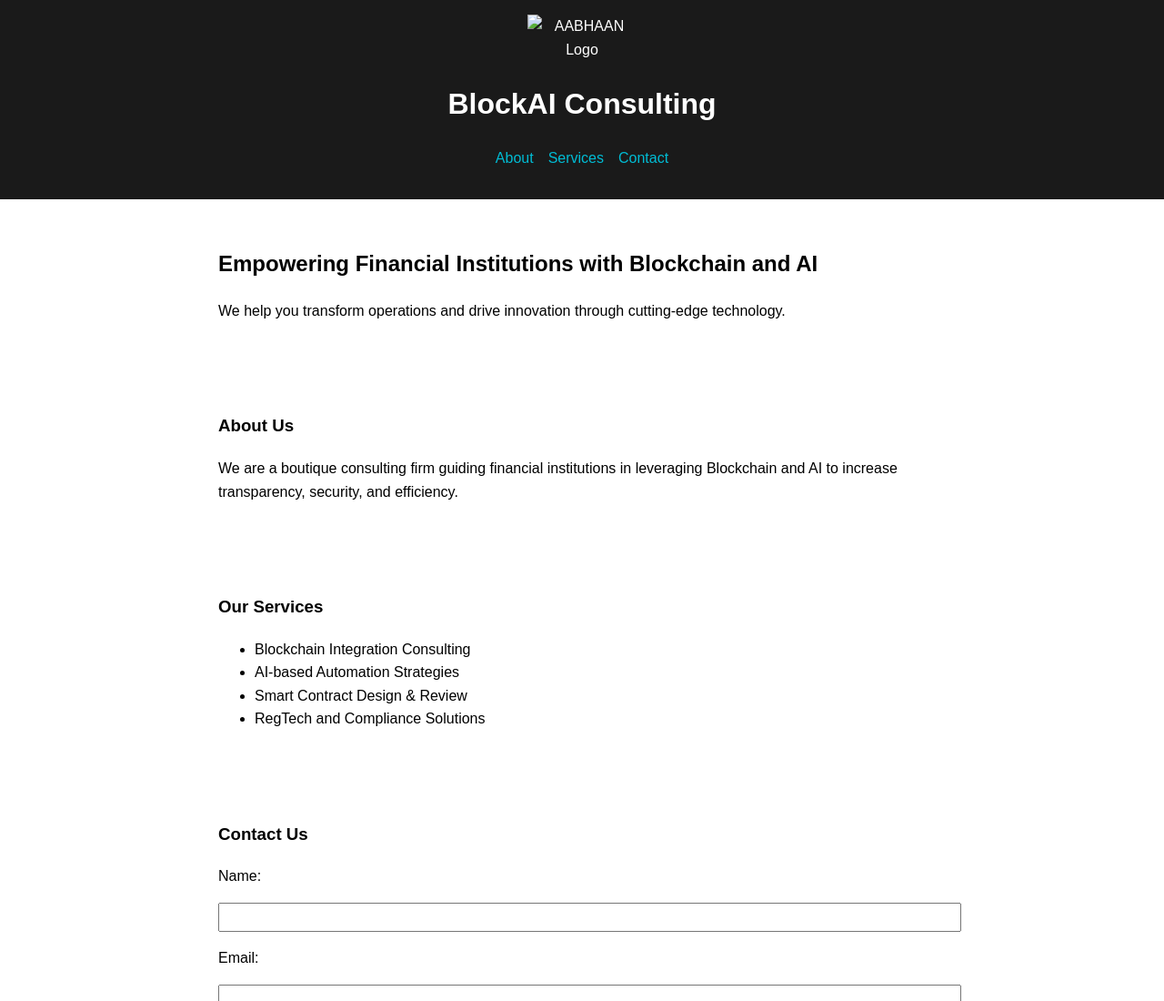
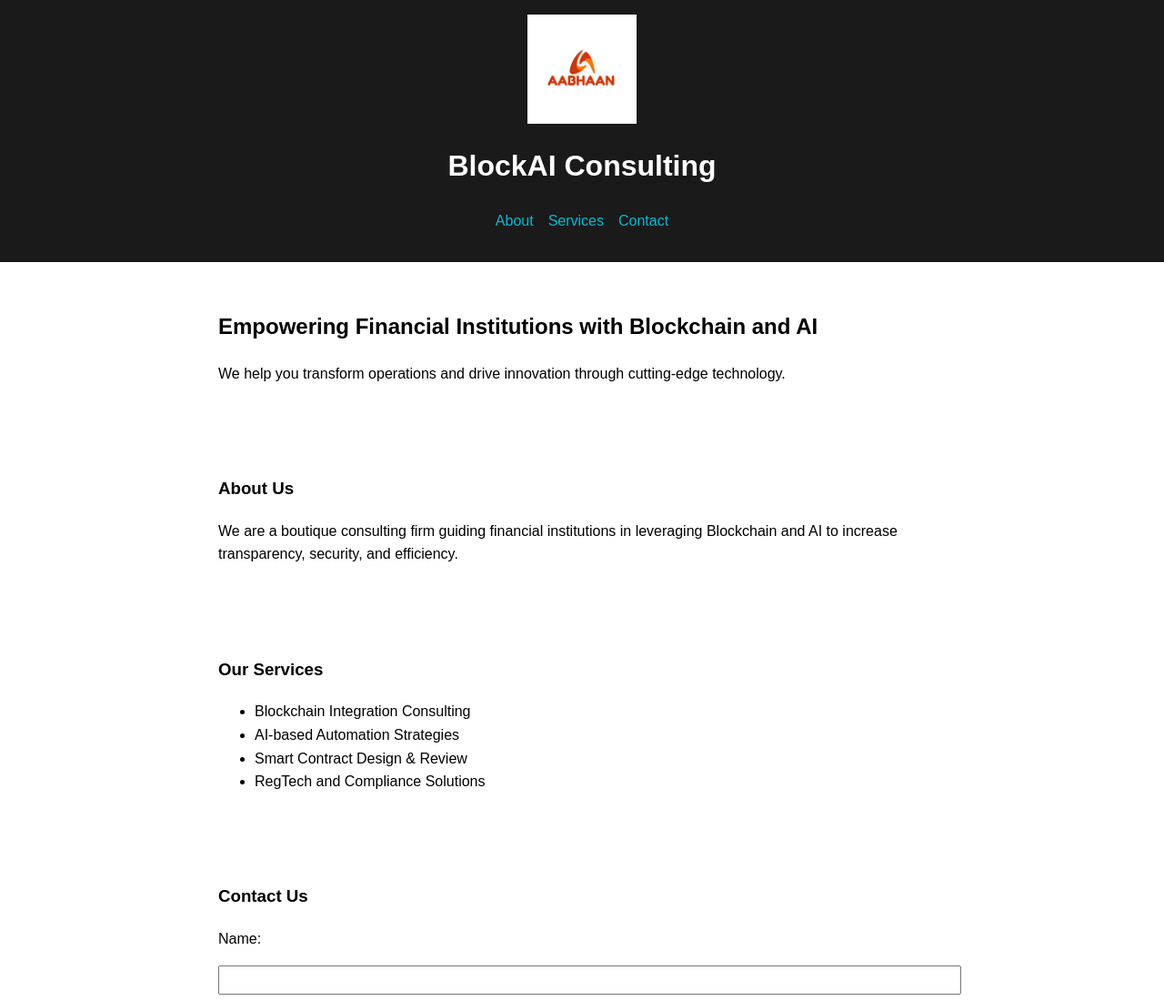
Before and after one commit to pranjal0802/Aabhaan, a plain HTML site: page index.html in a window 1280 px wide. Shown: the top 1100 px of the page at 91% size. Drawn offline with Linux system fonts and the light colour scheme.

Commit message:
Update index.html

```diff
--- a/index.html
+++ b/index.html
@@ -8,7 +8,7 @@
 </head>
 <body>
   <header>
-    <img src="assets/logo.jpeg" alt="AABHAAN Logo" class="logo" />
+    <img src="./logo.jpeg" alt="AABHAAN Logo" class="logo" />
     <h1>BlockAI Consulting</h1>
     <nav>
       <ul>
```
